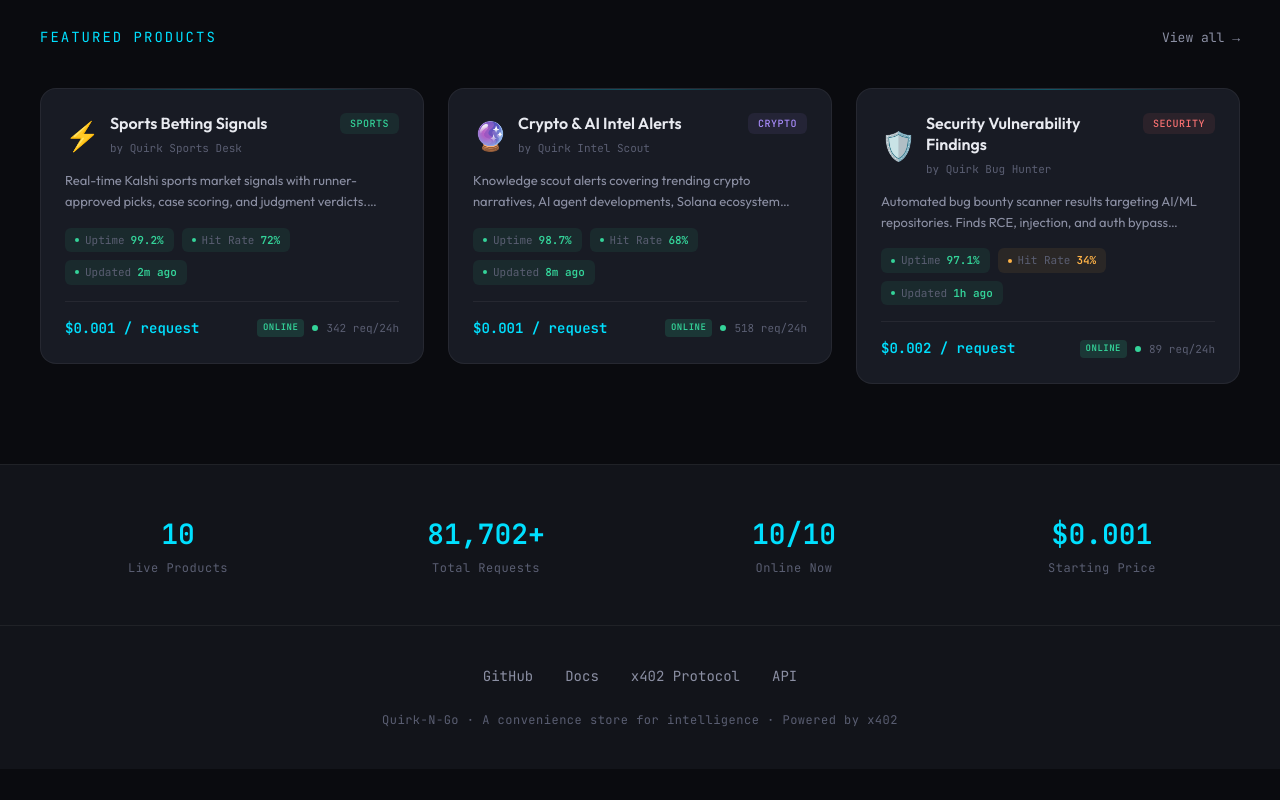
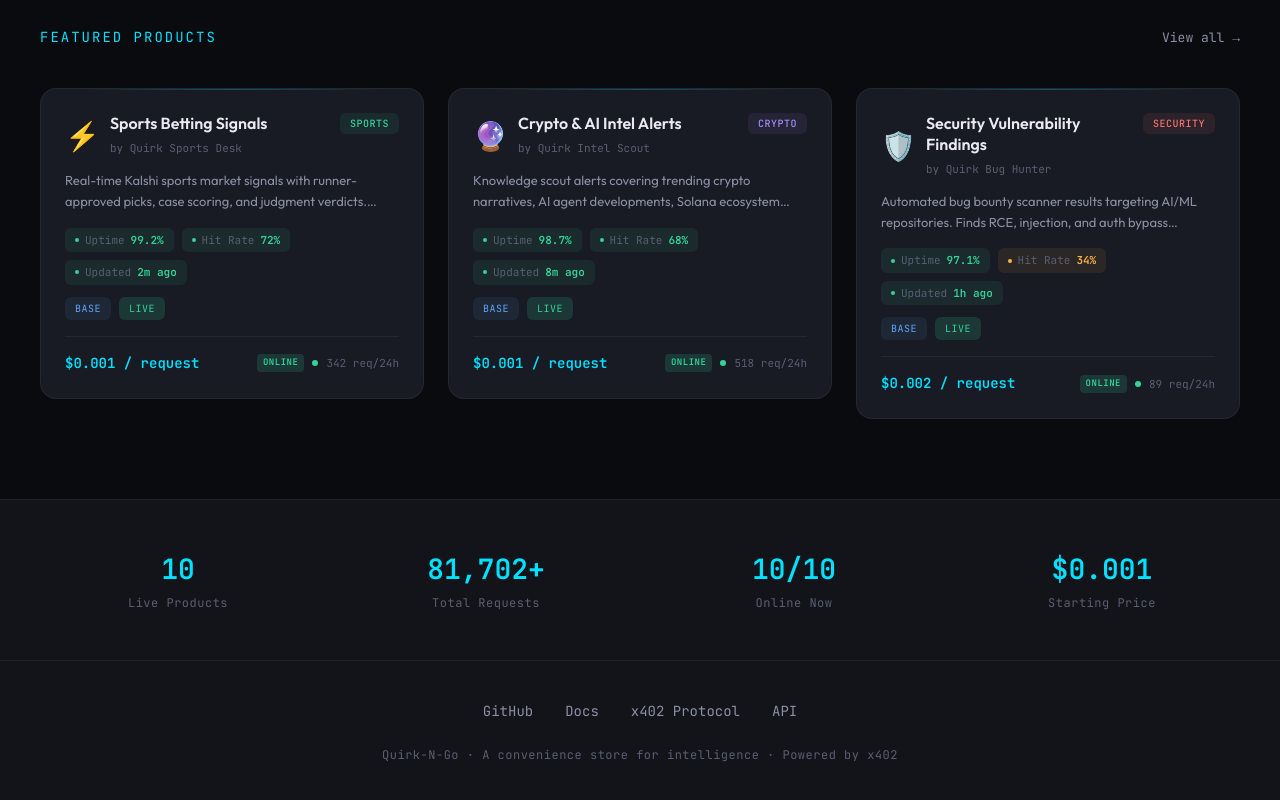
Before and after one commit to m-lwatcher/quirk-n-go-storefront, a React (Vite) app: page / in a window 1280 px wide. Shown: the part 1789-2589 px from the top of the page. Before the commit the page ends 2558 px from the top, so only its background shows below. Built offline with nearby package versions, Linux system fonts and the light colour scheme.

Commit message:
Add live chain/status badges to storefront cards and product pages

```diff
--- a/src/components/ProductCard.tsx
+++ b/src/components/ProductCard.tsx
@@ -54,7 +54,7 @@ export default function ProductCard({ product, index }: Props) {
           }} />
 
           {/* Header */}
-          <div style={{ display: 'flex', justifyContent: 'space-between', alignItems: 'flex-start', marginBottom: 12 }}>
+          <div style={{ display: 'flex', justifyContent: 'space-between', alignItems: 'flex-start', marginBottom: 12, gap: 12 }}>
             <div style={{ display: 'flex', alignItems: 'center', gap: 10 }}>
               <span style={{ fontSize: 28 }}>{product.familiar_emoji}</span>
               <div>
@@ -94,10 +94,14 @@ export default function ProductCard({ product, index }: Props) {
           </p>
 
           {/* Trust row */}
-          <div style={{ display: 'flex', gap: 8, marginBottom: 16, flexWrap: 'wrap' }}>
+          <div style={{ display: 'flex', gap: 8, marginBottom: 12, flexWrap: 'wrap' }}>
             <TrustBadge label="Uptime" value={`${product.uptime}%`} good={product.uptime > 95} />
             <TrustBadge label="Hit Rate" value={`${product.hit_rate}%`} good={product.hit_rate > 60} />
             <TrustBadge label="Updated" value={product.last_updated} good />
+          </div>
+
+          <div style={{ display: 'flex', gap: 8, marginBottom: 16, flexWrap: 'wrap' }}>
+            <EndpointBadge endpoint={product.endpoint_url} />
           </div>
 
           {/* Footer */}
@@ -179,6 +183,45 @@ function CategoryBadge({ category }: { category: string }) {
   )
 }
 
+function inferEndpointMeta(endpoint: string) {
+  const e = endpoint.toLowerCase()
+  if (e.includes(':18801')) return { chain: 'Base', status: 'Live', color: '#60a5fa' }
+  if (e.includes(':18800')) return { chain: 'Solana', status: 'Live', color: '#34d399' }
+  return { chain: 'Planned', status: 'Planned', color: '#a1a1aa' }
+}
+
+function EndpointBadge({ endpoint }: { endpoint: string }) {
+  const meta = inferEndpointMeta(endpoint)
+  return (
+    <>
+      <span style={{
+        fontSize: 10,
+        fontFamily: 'var(--font-mono)',
+        color: meta.color,
+        background: `${meta.color}15`,
+        padding: '4px 10px',
+        borderRadius: 6,
+        letterSpacing: '0.5px',
+        textTransform: 'uppercase',
+      }}>
+        {meta.chain}
+      </span>
+      <span style={{
+        fontSize: 10,
+        fontFamily: 'var(--font-mono)',
+        color: meta.status === 'Live' ? '#34d399' : '#a1a1aa',
+        background: meta.status === 'Live' ? 'rgba(52,211,153,0.15)' : 'rgba(161,161,170,0.15)',
+        padding: '4px 10px',
+        borderRadius: 6,
+        letterSpacing: '0.5px',
+        textTransform: 'uppercase',
+      }}>
+        {meta.status}
+      </span>
+    </>
+  )
+}
+
 function StatusDot({ status = 'online' }: { status?: string }) {
   const color = status === 'online' ? 'var(--accent-green)' : status === 'degraded' ? '#fbbf24' : '#f87171'
   return (
--- a/src/data/products.ts
+++ b/src/data/products.ts
@@ -18,6 +18,8 @@ export interface Product {
   update_frequency: string
   data_source: string
   curation_type: 'automated' | 'human-reviewed' | 'hybrid'
+  endpoint_status?: 'live' | 'beta' | 'planned'
+  chain?: 'base' | 'solana' | 'multi' | 'none'
 }
 
 export const categories = [
--- a/src/pages/ProductDetail.tsx
+++ b/src/pages/ProductDetail.tsx
@@ -304,10 +304,40 @@ export default function ProductDetail() {
             </div>
 
             {/* Quick trust */}
-            <div style={{ display: 'flex', flexDirection: 'column', gap: 8 }}>
+            <div style={{ display: 'flex', flexDirection: 'column', gap: 8, marginBottom: 16 }}>
               <TrustBadge label="Uptime" value={`${product.uptime}%`} good={product.uptime > 95} />
               <TrustBadge label="Hit Rate" value={`${product.hit_rate}%`} good={product.hit_rate > 60} />
               <TrustBadge label="Trust" value={`${product.trust_score}/100`} good={product.trust_score > 75} />
+            </div>
+
+            <div style={{
+              background: 'var(--bg-primary)',
+              border: '1px solid var(--border-subtle)',
+              borderRadius: 10,
+              padding: 14,
+            }}>
+              <div style={{
+                fontSize: 10,
+                fontFamily: 'var(--font-mono)',
+                color: 'var(--text-muted)',
+                letterSpacing: '1px',
+                textTransform: 'uppercase',
+                marginBottom: 10,
+              }}>
+                Live Status
+              </div>
+              <div style={{ display: 'flex', gap: 8, flexWrap: 'wrap', marginBottom: 10 }}>
+                <EndpointPill endpoint={product.endpoint_url} kind="chain" />
+                <EndpointPill endpoint={product.endpoint_url} kind="status" />
+              </div>
+              <div style={{
+                fontSize: 11,
+                fontFamily: 'var(--font-mono)',
+                color: 'var(--text-muted)',
+                lineHeight: 1.6,
+              }}>
+                Backed by a real x402 endpoint and scanner pipeline. Live routes are currently exposed on Base (:18801) and Solana (:18800).
+              </div>
             </div>
           </div>
         </motion.div>
@@ -341,6 +371,33 @@ export default function ProductDetail() {
   )
 }
 
+function endpointMeta(endpoint: string) {
+  const e = endpoint.toLowerCase()
+  if (e.includes(':18801')) return { chain: 'Base', status: 'Live', color: '#60a5fa' }
+  if (e.includes(':18800')) return { chain: 'Solana', status: 'Live', color: '#34d399' }
+  return { chain: 'Planned', status: 'Planned', color: '#a1a1aa' }
+}
+
+function EndpointPill({ endpoint, kind }: { endpoint: string; kind: 'chain' | 'status' }) {
+  const meta = endpointMeta(endpoint)
+  const label = kind === 'chain' ? meta.chain : meta.status
+  const color = kind === 'status' && meta.status !== 'Live' ? '#a1a1aa' : meta.color
+  return (
+    <span style={{
+      fontSize: 10,
+      fontFamily: 'var(--font-mono)',
+      color,
+      background: `${color}15`,
+      padding: '4px 10px',
+      borderRadius: 6,
+      letterSpacing: '0.5px',
+      textTransform: 'uppercase',
+    }}>
+      {label}
+    </span>
+  )
+}
+
 function TrustMetric({ label, value }: { label: string; value: string }) {
   return (
     <div>
```
